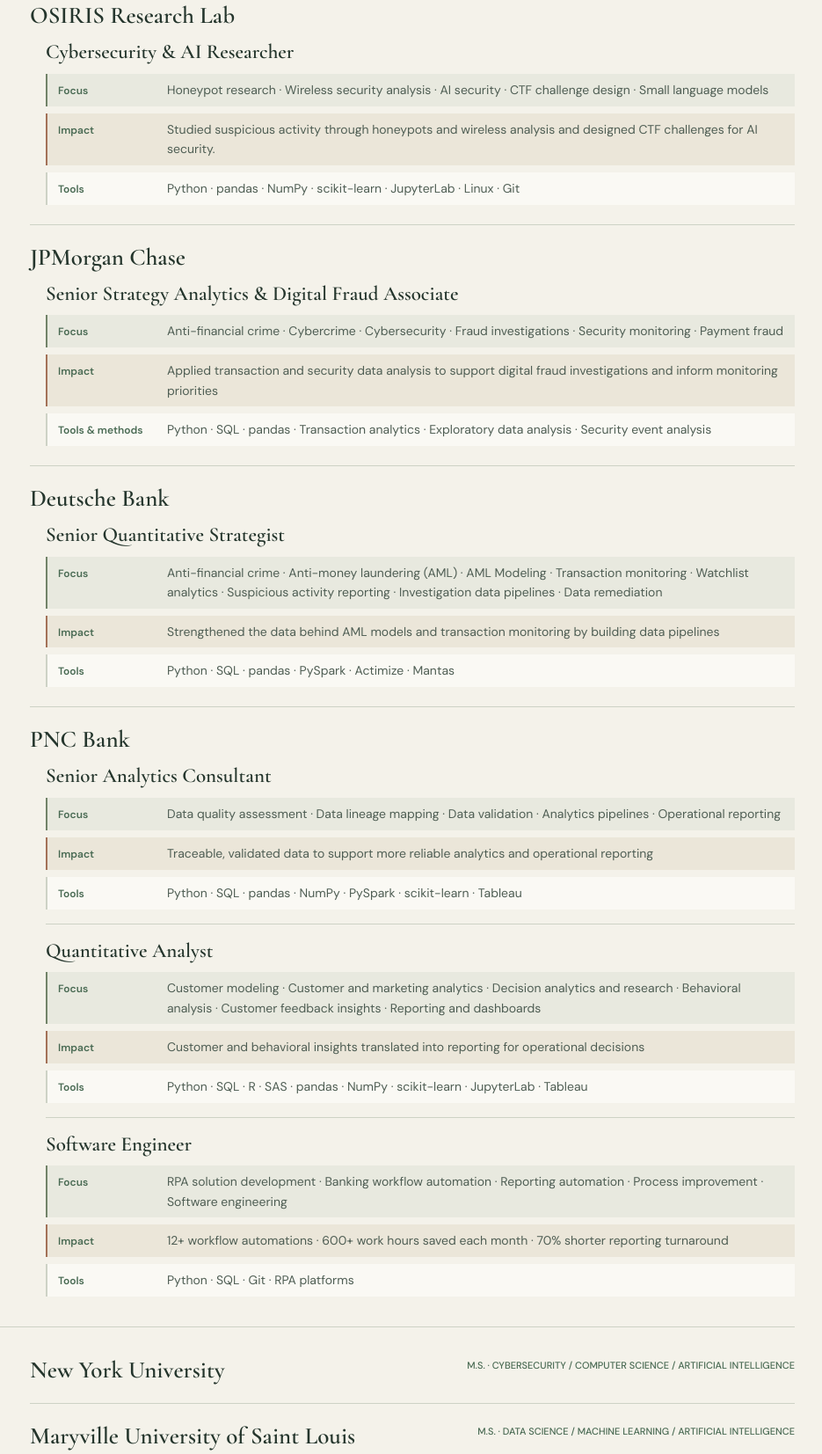
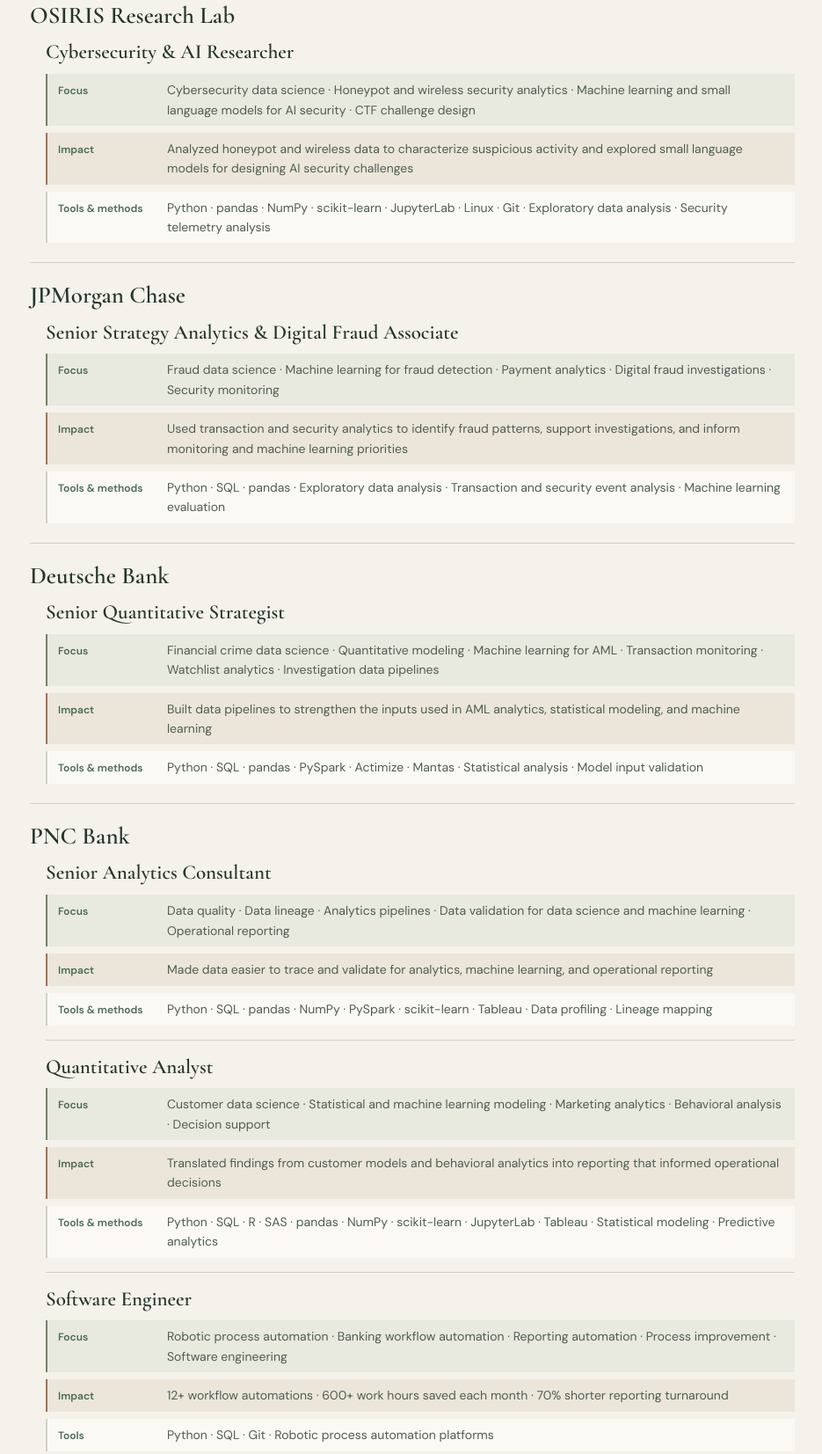
Before and after one commit to codewithdaniel1/codewithdaniel1.github.io, a plain HTML site: page home.html in a window 1280 px wide. Shown: the part 938-2591 px from the top of the page at 88% size, without its empty margins (296-1231 px from the left). Drawn offline with nearby package versions, Linux system fonts and the light colour scheme.

Commit message:
Update homepage experience and education

```diff
--- a/home.html
+++ b/home.html
@@ -76,15 +76,15 @@
               <dl class="experience-details">
                 <div class="experience-focus">
                   <dt>Focus</dt>
-                  <dd>Honeypot research · Wireless security analysis · AI security · CTF challenge design · Small language models</dd>
+                  <dd>Cybersecurity data science · Honeypot and wireless security analytics · Machine learning and small language models for AI security · CTF challenge design</dd>
                 </div>
                 <div class="experience-impact">
                   <dt>Impact</dt>
-                  <dd>Studied suspicious activity through honeypots and wireless analysis and designed CTF challenges for AI security.</dd>
+                  <dd>Analyzed honeypot and wireless data to characterize suspicious activity and explored small language models for designing AI security challenges</dd>
                 </div>
                 <div class="experience-tools">
-                  <dt>Tools</dt>
-                  <dd>Python · pandas · NumPy · scikit-learn · JupyterLab · Linux · Git</dd>
+                  <dt>Tools &amp; methods</dt>
+                  <dd>Python · pandas · NumPy · scikit-learn · JupyterLab · Linux · Git · Exploratory data analysis · Security telemetry analysis</dd>
                 </div>
               </dl>
             </div>
@@ -98,15 +98,15 @@
               <dl class="experience-details">
                 <div class="experience-focus">
                   <dt>Focus</dt>
-                  <dd>Anti-financial crime · Cybercrime · Cybersecurity · Fraud investigations · Security monitoring · Payment fraud</dd>
+                  <dd>Fraud data science · Machine learning for fraud detection · Payment analytics · Digital fraud investigations · Security monitoring</dd>
                 </div>
                 <div class="experience-impact">
                   <dt>Impact</dt>
-                  <dd>Applied transaction and security data analysis to support digital fraud investigations and inform monitoring priorities</dd>
+                  <dd>Used transaction and security analytics to identify fraud patterns, support investigations, and inform monitoring and machine learning priorities</dd>
                 </div>
                 <div class="experience-tools">
                   <dt>Tools &amp; methods</dt>
-                  <dd>Python · SQL · pandas · Transaction analytics · Exploratory data analysis · Security event analysis</dd>
+                  <dd>Python · SQL · pandas · Exploratory data analysis · Transaction and security event analysis · Machine learning evaluation</dd>
                 </div>
               </dl>
             </div>
@@ -120,15 +120,15 @@
               <dl class="experience-details">
                 <div class="experience-focus">
                   <dt>Focus</dt>
-                  <dd>Anti-financial crime · Anti-money laundering (AML) · AML Modeling · Transaction monitoring · Watchlist analytics · Suspicious activity reporting · Investigation data pipelines · Data remediation</dd>
+                  <dd>Financial crime data science · Quantitative modeling · Machine learning for AML · Transaction monitoring · Watchlist analytics · Investigation data pipelines</dd>
                 </div>
                 <div class="experience-impact">
                   <dt>Impact</dt>
-                  <dd>Strengthened the data behind AML models and transaction monitoring by building data pipelines</dd>
+                  <dd>Built data pipelines to strengthen the inputs used in AML analytics, statistical modeling, and machine learning</dd>
                 </div>
                 <div class="experience-tools">
-                  <dt>Tools</dt>
-                  <dd>Python · SQL · pandas · PySpark · Actimize · Mantas</dd>
+                  <dt>Tools &amp; methods</dt>
+                  <dd>Python · SQL · pandas · PySpark · Actimize · Mantas · Statistical analysis · Model input validation</dd>
                 </div>
               </dl>
             </div>
@@ -142,15 +142,15 @@
               <dl class="experience-details">
                 <div class="experience-focus">
                   <dt>Focus</dt>
-                  <dd>Data quality assessment · Data lineage mapping · Data validation · Analytics pipelines · Operational reporting</dd>
+                  <dd>Data quality · Data lineage · Analytics pipelines · Data validation for data science and machine learning · Operational reporting</dd>
                 </div>
                 <div class="experience-impact">
                   <dt>Impact</dt>
-                  <dd>Traceable, validated data to support more reliable analytics and operational reporting</dd>
+                  <dd>Made data easier to trace and validate for analytics, machine learning, and operational reporting</dd>
                 </div>
                 <div class="experience-tools">
-                  <dt>Tools</dt>
-                  <dd>Python · SQL · pandas · NumPy · PySpark · scikit-learn · Tableau</dd>
+                  <dt>Tools &amp; methods</dt>
+                  <dd>Python · SQL · pandas · NumPy · PySpark · scikit-learn · Tableau · Data profiling · Lineage mapping</dd>
                 </div>
               </dl>
             </div>
@@ -159,15 +159,15 @@
               <dl class="experience-details">
                 <div class="experience-focus">
                   <dt>Focus</dt>
-                  <dd>Customer modeling · Customer and marketing analytics · Decision analytics and research · Behavioral analysis · Customer feedback insights · Reporting and dashboards</dd>
+                  <dd>Customer data science · Statistical and machine learning modeling · Marketing analytics · Behavioral analysis · Decision support</dd>
                 </div>
                 <div class="experience-impact">
                   <dt>Impact</dt>
-                  <dd>Customer and behavioral insights translated into reporting for operational decisions</dd>
+                  <dd>Translated findings from customer models and behavioral analytics into reporting that informed operational decisions</dd>
                 </div>
                 <div class="experience-tools">
-                  <dt>Tools</dt>
-                  <dd>Python · SQL · R · SAS · pandas · NumPy · scikit-learn · JupyterLab · Tableau</dd>
+                  <dt>Tools &amp; methods</dt>
+                  <dd>Python · SQL · R · SAS · pandas · NumPy · scikit-learn · JupyterLab · Tableau · Statistical modeling · Predictive analytics</dd>
                 </div>
               </dl>
             </div>
@@ -176,7 +176,7 @@
               <dl class="experience-details">
                 <div class="experience-focus">
                   <dt>Focus</dt>
-                  <dd>RPA solution development · Banking workflow automation · Reporting automation · Process improvement · Software engineering</dd>
+                  <dd>Robotic process automation · Banking workflow automation · Reporting automation · Process improvement · Software engineering</dd>
                 </div>
                 <div class="experience-impact">
                   <dt>Impact</dt>
@@ -184,7 +184,7 @@
                 </div>
                 <div class="experience-tools">
                   <dt>Tools</dt>
-                  <dd>Python · SQL · Git · RPA platforms</dd>
+                  <dd>Python · SQL · Git · Robotic process automation platforms</dd>
                 </div>
               </dl>
             </div>
@@ -192,8 +192,11 @@
         </li>
       </ul></div></section>
       <section class="inner-section wrap" id="education" aria-labelledby="education-title"><h2 id="education-title">Education</h2><div class="section-content"><ul class="entry-list">
-        <li><h3>New York University</h3><span class="entry-meta">M.S. · CYBERSECURITY / COMPUTER SCIENCE / ARTIFICIAL INTELLIGENCE</span></li>
-        <li><h3>Maryville University of Saint Louis</h3><span class="entry-meta">M.S. · DATA SCIENCE / MACHINE LEARNING / ARTIFICIAL INTELLIGENCE</span></li>
+        <li><h3>New York University</h3><span class="entry-meta">MASTER’S DEGREE · CYBERSECURITY / COMPUTER SCIENCE / ARTIFICIAL INTELLIGENCE</span></li>
+        <li>
+          <h3>Maryville University of Saint Louis</h3>
+          <span class="entry-meta">MASTER’S DEGREE · DATA SCIENCE / MACHINE LEARNING / ARTIFICIAL INTELLIGENCE<br />GRADUATE CERTIFICATE · MACHINE LEARNING</span>
+        </li>
       </ul></div></section>
       <section class="inner-section wrap" id="awards" aria-labelledby="awards-title"><h2 id="awards-title">Awards & certifications</h2><div class="section-content"><ul class="entry-list">
         <li><h3>ISACA Global Cybersecurity Case Study Competition</h3><span class="entry-meta">1ST PLACE</span><p>First-place team award, including a scholarship.</p></li>
```
